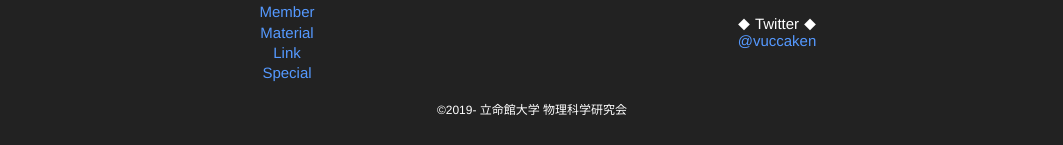
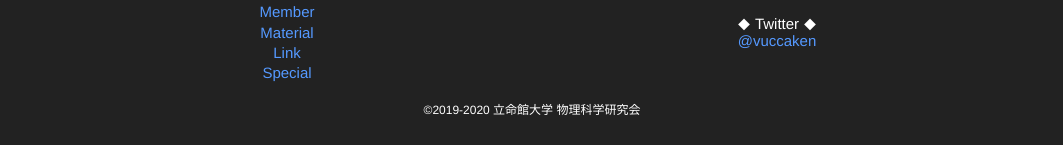
Before and after one commit to vuccaken/vuccaken.github.io, a Jekyll site: the page built from index.md, in a window 1280 px wide. Shown: the part 1163-1308 px from the top of the page, without its empty margins (108-1171 px from the left). Built offline with Jekyll 4.4.1, drawn with Linux system fonts in a browser that asks for light colours; comment, search, counter and statistics services are not loaded.

Commit message:
copylight を変数化

```diff
--- a/_config.yml
+++ b/_config.yml
@@ -4,6 +4,7 @@
 
 title : 立命館大学 物理科学研究会 公式HP
 author: 立命館大学物理科学研究会
+copylight: 2019-2020 立命館大学 物理科学研究会
 email : vuccaken@gmail.com
 keywords: 立命館大学, 物理科学研究会
 description: >- # this means to ignore newlines until "baseurl:"
--- a/_includes/general/footer.html
+++ b/_includes/general/footer.html
@@ -17,5 +17,5 @@
       <div class="item">YouTube:</div> -->
     </div>
   </div>
-  <div class="copyright">&copy;2019- 立命館大学 物理科学研究会</div>
+  <div class="copyright">&copy;{{ site.copylight }}</div>
 </footer>
```
